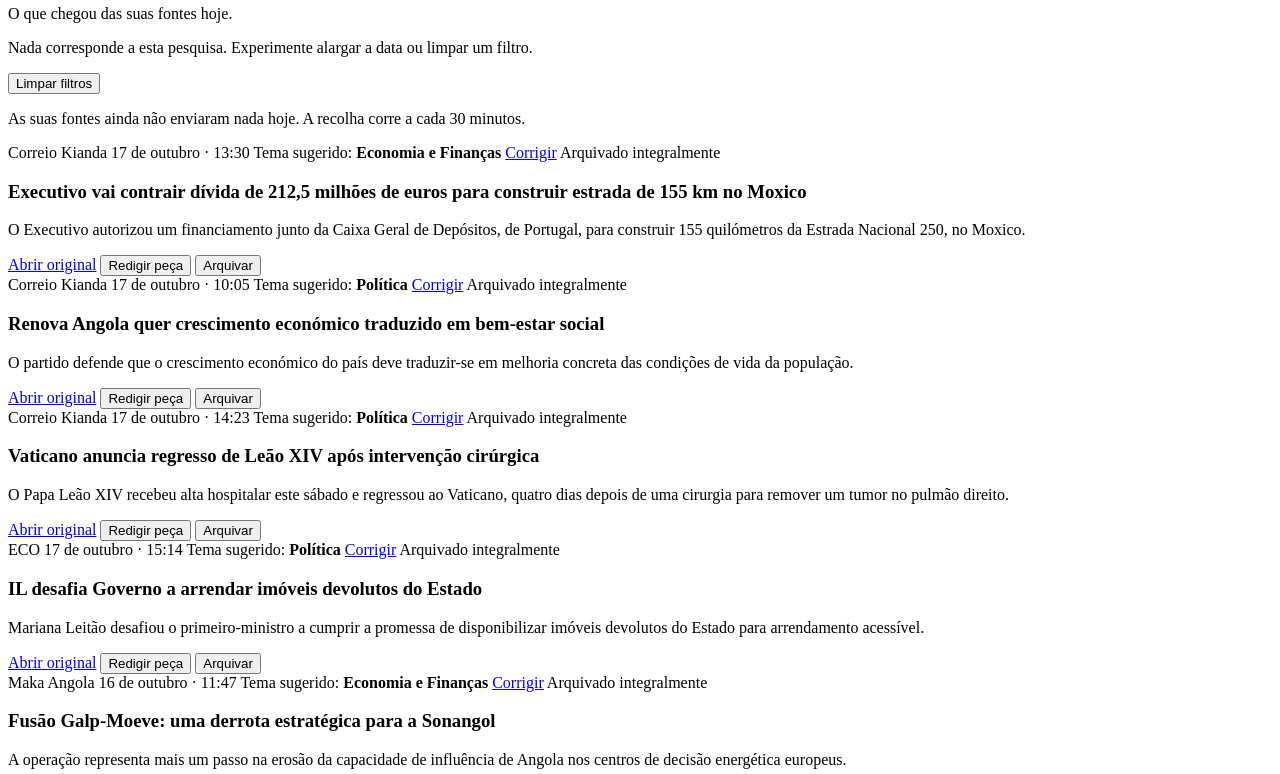
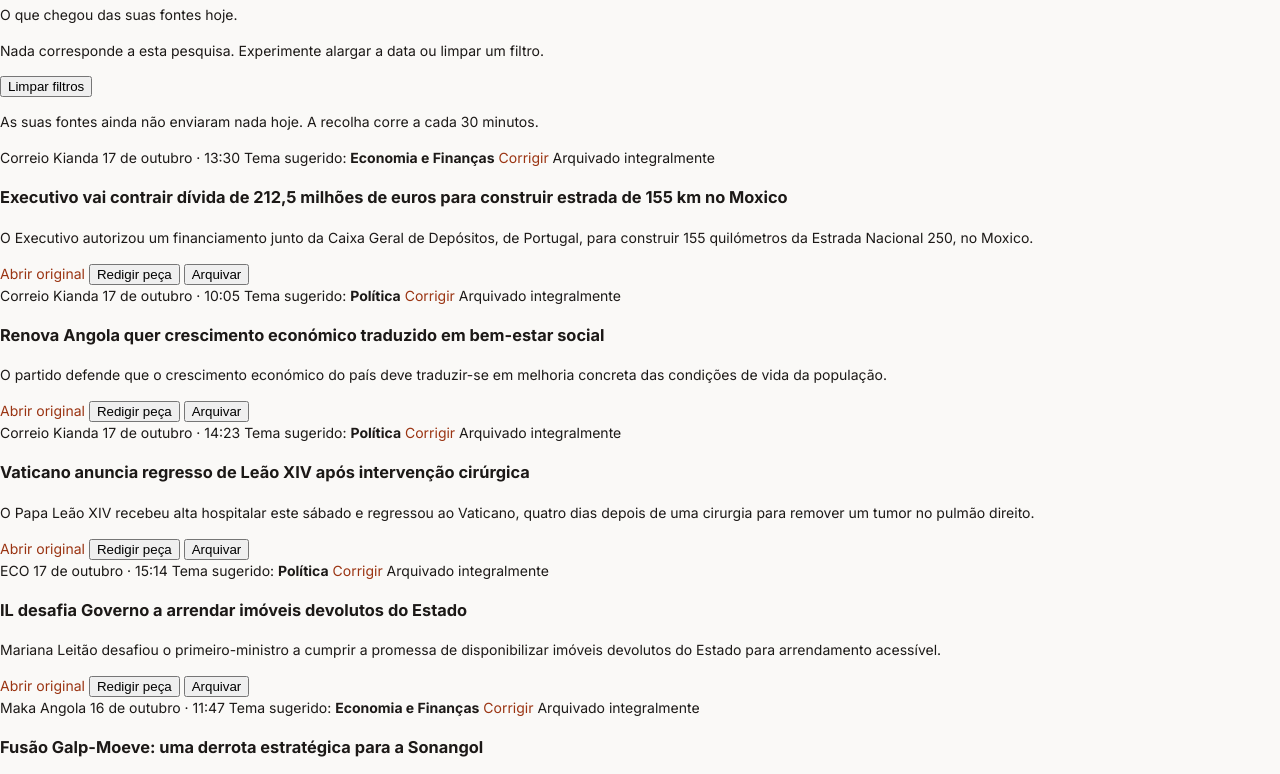
Before and after one commit to mhiroash/altars-demo, a plain HTML site: page index.html in a window 1280 px wide. Shown: the part 151-925 px from the top of the page. Drawn offline with Linux system fonts and the light colour scheme.

Commit message:
TASK-028: preview-gate2 — styles.css parte 1/4 (bloco A: tokens, base, foco). Ficheiro final reconstruido por concatenação das 4 partes; md5 alvo 5a3600663bf2b03cd02568da34ca4dc9.

```diff
--- a/styles.css
+++ b/styles.css
@@ -1 +1,63 @@
-PLACEHOLDER-TEST
+/* ============================================================
+   Altars — Design System (demo editorial)
+   Tokens + componentes. Papel quente, tinta, acento terracota.
+   ============================================================ */
+
+:root {
+  /* Neutros */
+  --paper: #faf9f7;
+  --surface: #ffffff;
+  --surface-sunken: #f3f1ed;
+  --ink-900: #1c1917;
+  --ink-700: #44403c;
+  --ink-500: #57534e;
+  --ink-300: #d6d3d1;
+  --ink-200: #e7e5e4;
+
+  /* Acento */
+  --accent-700: #7c2d12;
+  --accent-600: #9a3412;
+  --accent-100: #ffedd5;
+  --accent-50: #fff7ed;
+
+  /* Semânticas de estado editorial */
+  --generated-fg: #92400e;  --generated-bg: #fffbeb;
+  --reviewed-fg: #166534;   --reviewed-bg: #f0fdf4;
+  --danger-fg: #991b1b;     --danger-bg: #fef2f2;
+  --info-fg: #1e40af;       --info-bg: #eff6ff;
+
+  /* Tipografia */
+  --font-ui: "Inter", system-ui, -apple-system, "Segoe UI", sans-serif;
+  --font-serif: "Source Serif 4", Georgia, "Times New Roman", serif;
+
+  /* Raios */
+  --r-sm: 6px; --r-md: 10px; --r-lg: 14px; --r-pill: 999px;
+
+  /* Sombras */
+  --shadow-card: 0 1px 2px rgba(28,25,23,.06), 0 1px 3px rgba(28,25,23,.08);
+  --shadow-pop: 0 4px 12px rgba(28,25,23,.08), 0 12px 32px rgba(28,25,23,.10);
+
+  /* Movimento */
+  --ease-out: cubic-bezier(.2,0,0,1);
+  --ease-io: cubic-bezier(.4,0,.2,1);
+}
+
+* { box-sizing: border-box; }
+html { -webkit-text-size-adjust: 100%; }
+body {
+  margin: 0;
+  background: var(--paper);
+  color: var(--ink-900);
+  font-family: var(--font-ui);
+  font-size: 14px;
+  line-height: 1.55;
+  font-feature-settings: "cv11","ss01";
+}
+a { color: var(--accent-600); text-decoration: none; }
+a:hover { color: var(--accent-700); text-decoration: underline; text-underline-offset: 2px; }
+
+:focus-visible {
+  outline: 2px solid var(--accent-600);
+  outline-offset: 2px;
+  border-radius: 2px;
+}
```
